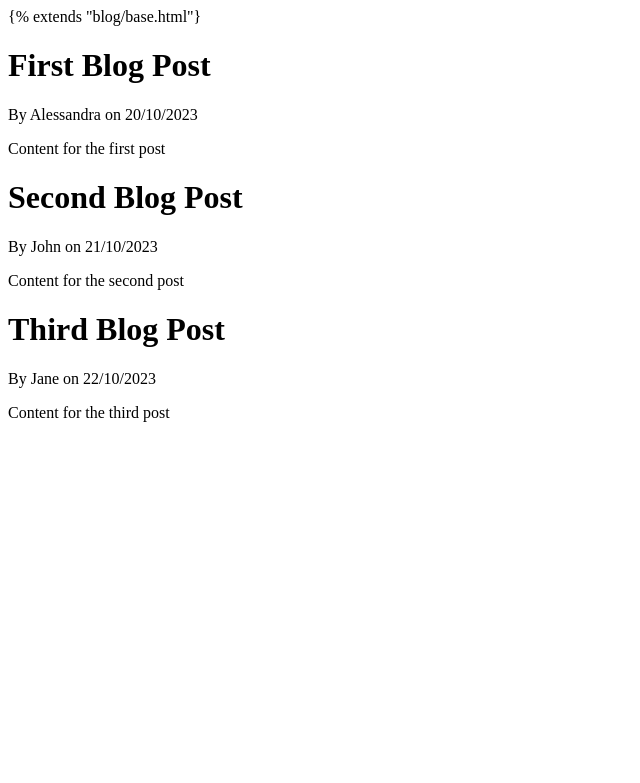
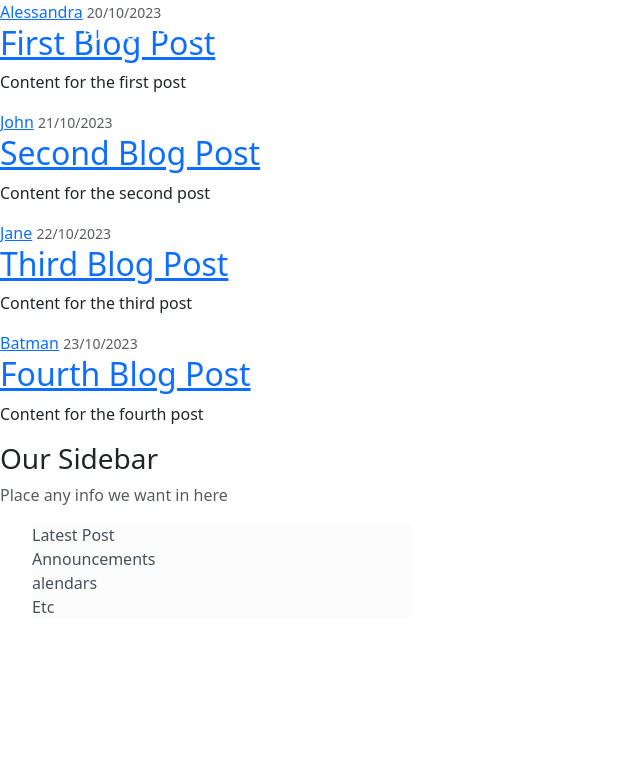
Before and after one commit to ale6885/Final-Project-Last-Version, a Django app: page /blog/ in a window 1280 px wide. Shown: the top 783 px of the page, without its empty margins (0-640 px from the left). Run offline with Django 4.2, Linux system fonts and the light colour scheme.

Commit message:
End Part2 Unit3

```diff
--- a/django_project/blog/templates/blog/base.html
+++ b/django_project/blog/templates/blog/base.html
@@ -1,3 +1,4 @@
+{% load static %}
 <!DOCTYPE html>
 <html lang="en">
 <head>
@@ -6,7 +7,7 @@
 
     <!-- Bootstrap CSS -->
     <link href="https://cdn.jsdelivr.net/npm/bootstrap@5.3.2/dist/css/bootstrap.min.css" rel="stylesheet" integrity="sha384-T3c6CoIi6uLrA9TneNEoa7RxnatzjcDSCmG1MXxSR1GAsXEV/Dwwykc2MPK8M2HN" crossorigin="anonymous">
-
+    <link rel="stylesheet" type="text/css" href"{% static 'blog/main.css' %}">
     {% if title %}
     <title> Django Blog - {{ title }}</title>
     {% else %}
@@ -14,6 +15,18 @@
     {% endif %}
 </head>
 <body>
+    <header>
+        <nav class="navbar navbar-expand-md navbar-dark bgsteel fixed-top">
+            <div class="container">
+                <a class="navbar-brand mr-4" href="{% url 'blog-home' %}">Django Blog</a>
+                <button class="navbar-toggler" type="button" data-toggle="collapse">
+                    <span class="navbar-toggler-icon"></span>
+                </button>
+
+            </div>
+        </nav>
+    </header>
+
     <main role'"main" class="comtainer">
         <div class="row">
             <div class="col-m-8">
@@ -22,24 +35,18 @@
         <div class="col-md-4">
             <div class="content-section">
                 <h3>Our Sidebar</h3>
-                <p class="text-muted"> Place any info we want in here</p>
+                <p class="text-muted"> Place any info we want in here
                 <ul>
                     <li class="list-group-item list-group-item-light">Latest Post</li>
-                    <li class="list-group-item list-group-item-light">Latest Post</li>
-                    <li class="list-group-item list-group-item-light">Latest Post</li>
-                    <li class="list-group-item list-group-item-light">Latest Post</li>
+                    <li class="list-group-item list-group-item-light">Announcements</li>
+                    <li class="list-group-item list-group-item-light">alendars</li>
+                    <li class="list-group-item list-group-item-light">Etc</li>
                 </ul>
+            </p>
             </div>
-
         </div>
-
-
-
+        </div>
     </main>
-
-    <div class = "container">
-        {% block content %}{% endblock content %}
-    </div>
 
    <!-- Option 1: Bootstrap Bundle with Popper -->
    <script src="https://cdn.jsdelivr.net/npm/bootstrap@5.0.2/dist/js/bootstrap.bundle.min.js" integrity="sha384-MrcW6ZMFYlzcLA8Nl+NtUVF0sA7MsXsP1UyJoMp4YLEuNSfAP+JcXn/tWtIaxVXM" crossorigin="anonymous"></script>
--- a/django_project/blog/templates/blog/home.html
+++ b/django_project/blog/templates/blog/home.html
@@ -1,8 +1,15 @@
-{% extends "blog/base.html"}
+{% extends "blog/base.html" %}
 {% block content %}
     {% for post in posts %}
-        <h1>{{ post.title }}</h1>
-        <p>By {{ post.author }} on {{ post.date_posted }}</p>
-        <p>{{ post.content }}</p>
+        <article class="media content-section">
+            <div class="media-body">
+              <div class="article-metadata">
+                <a class="mr-2" href="#">{{ post.author }}</a>
+                <small class="text-muted">{{ post.date_posted }}</small>
+              </div>
+              <h2><a class="article-title" href="#">{{ post.title }}</a></h2>
+              <p class="article-content">{{ post.content }}</p>
+            </div>
+          </article>
     {% endfor %}
 {% endblock content %}
--- a/django_project/blog/views.py
+++ b/django_project/blog/views.py
@@ -21,6 +21,13 @@ posts= [
         'title': 'Third Blog Post',
         'content': 'Content for the third post',
         'date_posted': '22/10/2023'
+    },
+
+        {
+        'author': 'Batman',
+        'title': 'Fourth Blog Post',
+        'content': 'Content for the fourth post',
+        'date_posted': '23/10/2023'
     }
 ]
 
```
Also changed, not shown: django_project/blog/static/main.css (added, +84 -0 lines).
